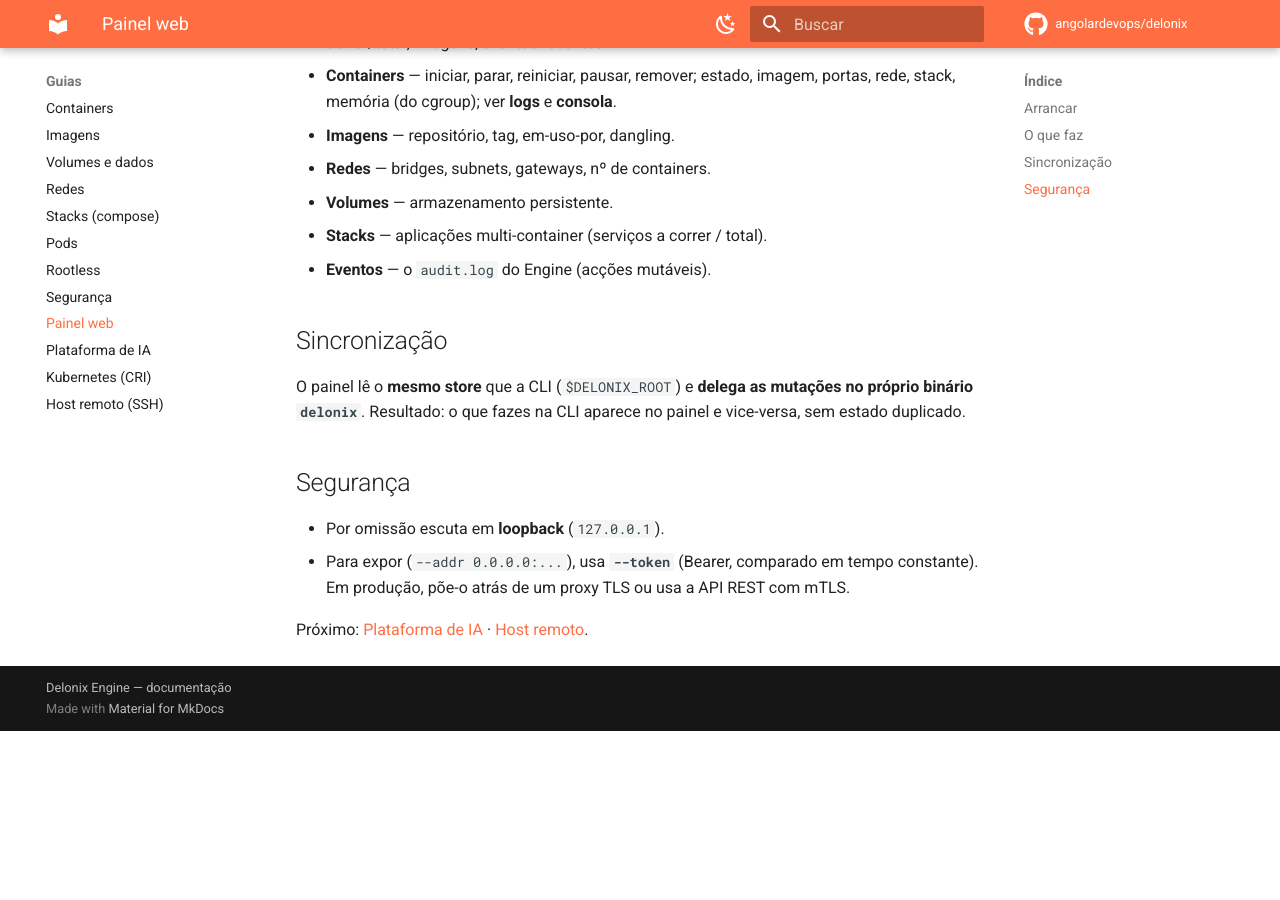
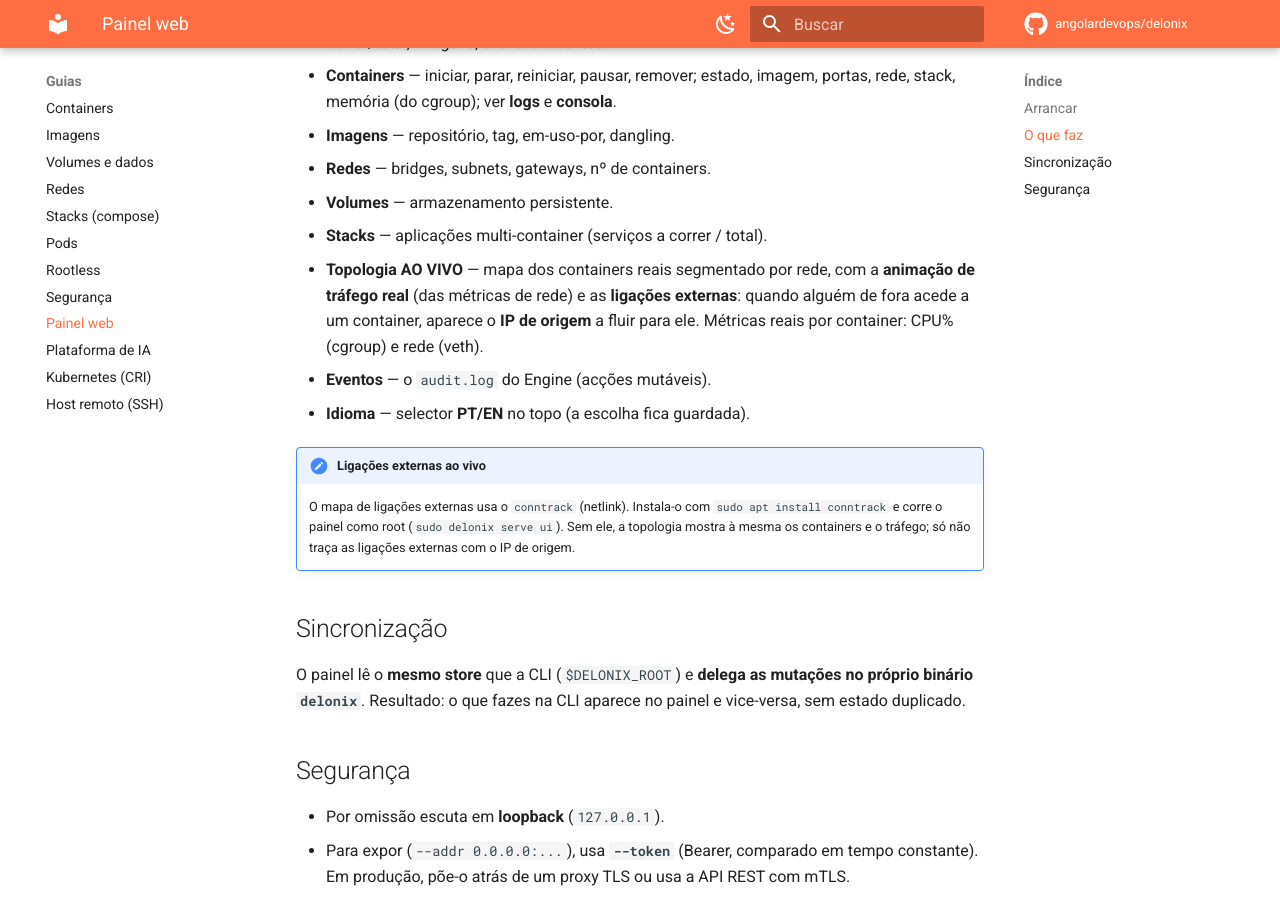
Before and after one commit to angolardevops/delonix, an MkDocs documentation site: the page built from docs/guides/web-ui.md, in a window 1280 px wide and 900 px high, scrolled down 650 px. Built offline with MkDocs 1.6.1 and Material for MkDocs 9.7.7, drawn with Linux system fonts in a browser that asks for light colours; comment, search, counter and statistics services are not loaded; before the commit the page ends 1381 px from its top, so only the background shows below that.

Commit message:
Engine Console: métricas reais, i18n PT/EN, topologia ao vivo (conntrack + IP externo)

```diff
--- a/docs/guides/web-ui.md
+++ b/docs/guides/web-ui.md
@@ -26,7 +26,18 @@
 - **Redes** — bridges, subnets, gateways, nº de containers.
 - **Volumes** — armazenamento persistente.
 - **Stacks** — aplicações multi-container (serviços a correr / total).
+- **Topologia AO VIVO** — mapa dos containers reais segmentado por rede, com a
+  **animação de tráfego real** (das métricas de rede) e as **ligações externas**:
+  quando alguém de fora acede a um container, aparece o **IP de origem** a fluir
+  para ele. Métricas reais por container: CPU% (cgroup) e rede (veth).
 - **Eventos** — o `audit.log` do Engine (acções mutáveis).
+- **Idioma** — selector **PT/EN** no topo (a escolha fica guardada).
+
+!!! note "Ligações externas ao vivo"
+    O mapa de ligações externas usa o `conntrack` (netlink). Instala-o com
+    `sudo apt install conntrack` e corre o painel como root (`sudo delonix serve ui`).
+    Sem ele, a topologia mostra à mesma os containers e o tráfego; só não traça as
+    ligações externas com o IP de origem.
 
 ## Sincronização
 
```
